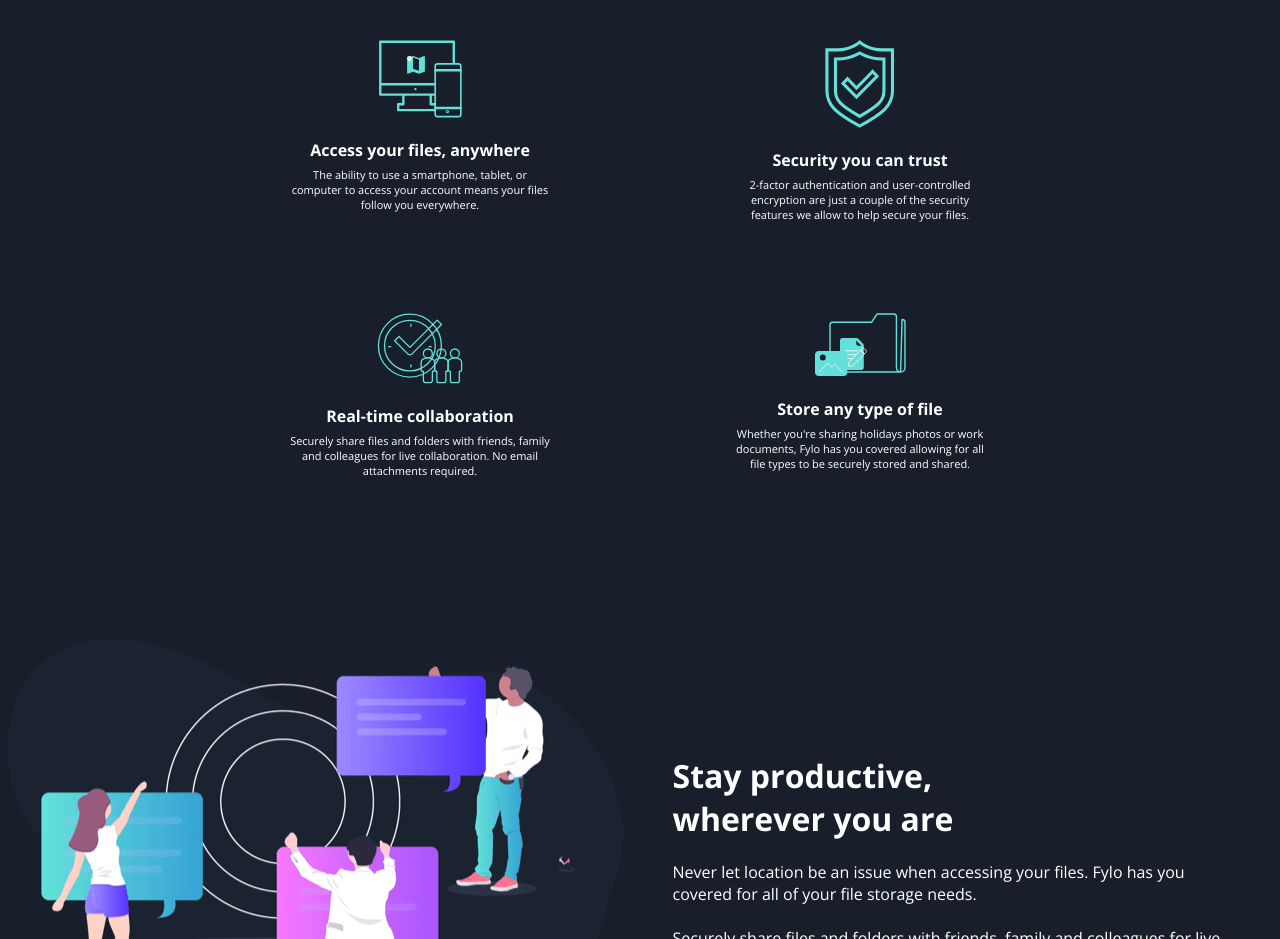
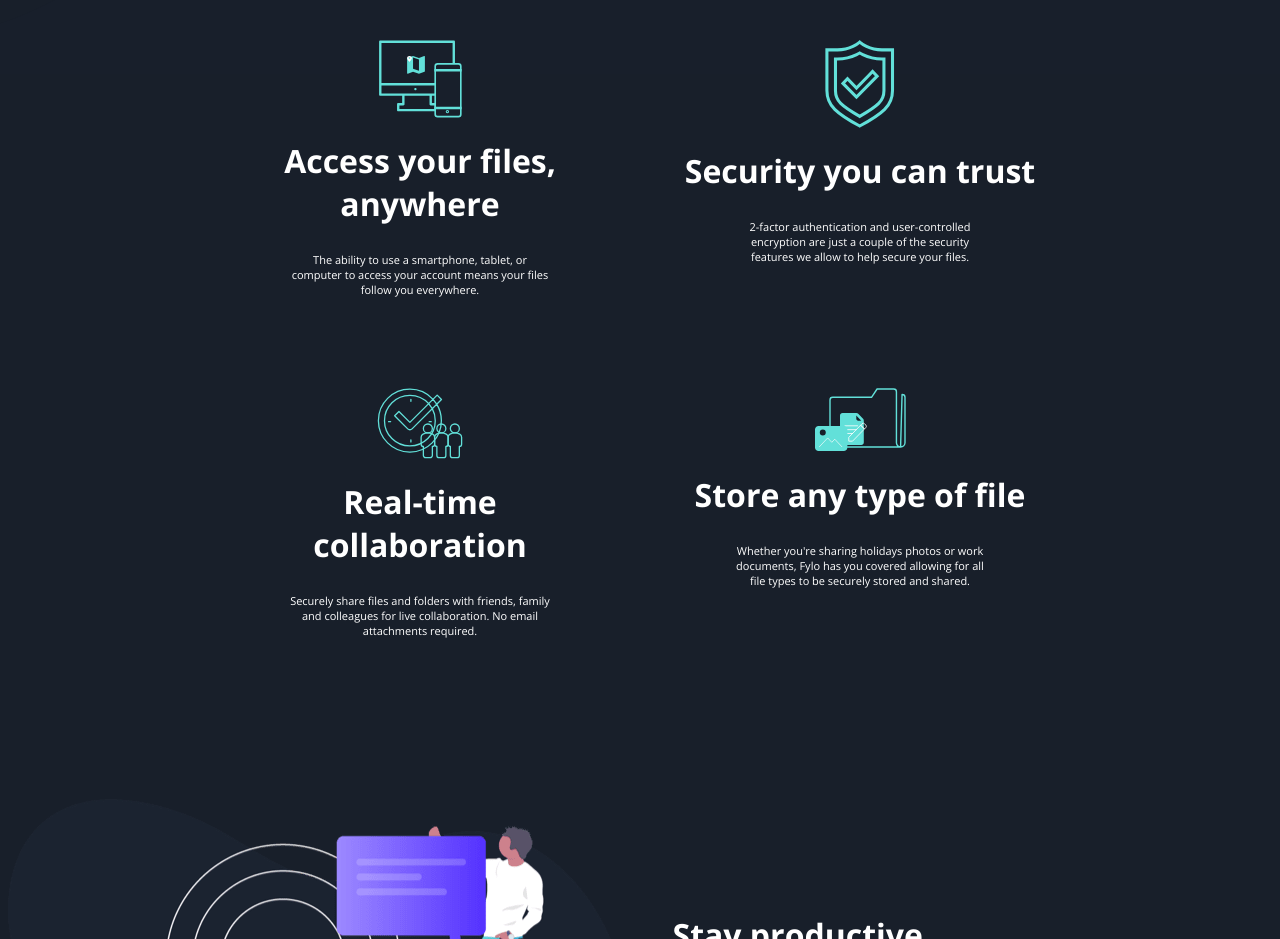
Before and after one commit to istamov-m/fylo-mubaedition, a plain HTML site: page index.html in a window 1280 px wide. Shown: the part 1140-2079 px from the top of the page. Drawn offline with nearby package versions, Linux system fonts and the light colour scheme.

Commit message:
Update index.html

```diff
--- a/index.html
+++ b/index.html
@@ -15,7 +15,6 @@
   <img class="desktop-bg-transition" src="images/bg-curvy-desktop.svg" alt="">
   <img class="mobile-bg-transition" src="images/bg-curvy-mobile.svg" alt="">
 </div>
-<span></span>
 
 
   <div class="f-bg">
@@ -43,24 +42,24 @@
 
       <div>
         <img src="images/icon-access-anywhere.svg" alt="">
-        <h4>Access your files, anywhere</h4>
+        <h1>Access your files, anywhere</h1>
         <p>The ability to use a smartphone, tablet, or computer to access your account means your
           files follow you everywhere.</p>
       </div>
       <div><img src="images/icon-security.svg" alt="">
-        <h4>Security you can trust</h4>
+        <h1>Security you can trust</h1>
         <p>2-factor authentication and user-controlled encryption are just a couple of the security
           features we allow to help secure your files.</p>
       </div>
       <div>
         <img src="images/icon-collaboration.svg" alt="">
-        <h4>Real-time collaboration</h4>
+        <h1>Real-time collaboration</h1>
         <p>Securely share files and folders with friends, family and colleagues for live collaboration.
           No email attachments required.</p>
       </div>
       <div>
         <img src="images/icon-any-file.svg" alt="">
-        <h4>Store any type of file</h4>
+        <h1>Store any type of file</h1>
         <p>Whether you're sharing holidays photos or work documents, Fylo has you covered allowing for all
           file types to be securely stored and shared.</p>
       </div>
```
